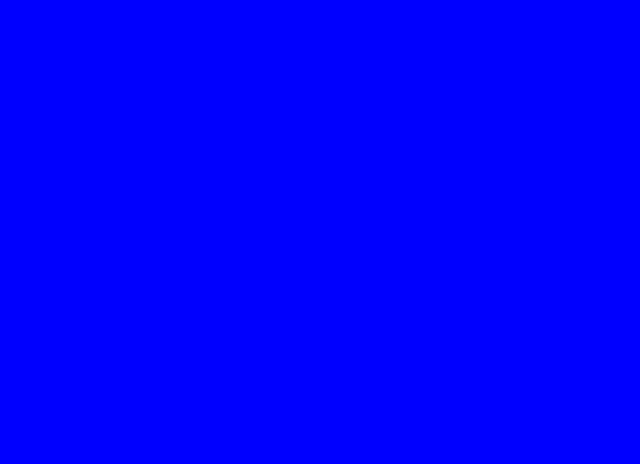
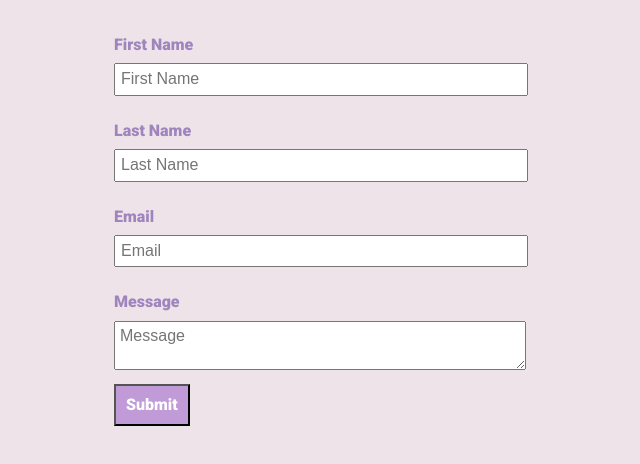
Before and after one commit to hhannakayee/assignment-5_preston-hanna, a plain HTML site: page index.html in a window 1280 px wide. Shown: the whole page, without its empty margins (14-654 px from the left). Drawn offline with Linux system fonts and the light colour scheme.

Commit message:
finish form

```diff
--- a/css/main.css
+++ b/css/main.css
@@ -1,7 +1,28 @@
 body {
-  background-color: blue;
+  background-color: #EDE3E9;
+  font-family: 'Roboto', sans-serif;
+  color: #9F84BD;
+  font-size: 16px;
 }
 
 .container {
   margin: auto;
+  width: 80%;
+  padding-top: 20px;
 }
+
+#firstname, #lastname, #email, #message {
+  width: 100%;
+  max-width: 400px;
+  padding: 5px;
+  margin-bottom: 10px;
+  margin-top: -7px;
+}
+
+.button {
+  background-color: #C09BD8;
+  padding: 10px;
+  font-family: 'Roboto', sans-serif;
+  color: #FFFFFF;
+  font-size: 16px;
+}
--- a/index.html
+++ b/index.html
@@ -7,10 +7,28 @@
 
     <link rel="stylesheet" href="css/vendor/normalize.min.css">
     <link rel="stylesheet" href="css/main.css">
+    <link href="https://fonts.googleapis.com/css?family=Roboto:900" rel="stylesheet">
 </head>
 <body>
 
   <div class="container">
+
+    <form id="form">
+            <p>First Name</p>
+                <input name="firstname" type="text" id="firstname" placeholder="First Name">
+
+            <p>Last Name</p>
+                <input name="lastname" type="text" id="lastname" placeholder="Last Name">
+
+            <p>Email</p>
+                <input name="email_address" type="email" id="email" placeholder="Email">
+
+            <p>Message</p>
+                <textarea name="message" id="message" placeholder="Message"></textarea><br />
+
+            <input type="submit" name="submit" class="button" value="Submit"/>
+
+        </form>
 
   </div>
 
--- a/js/main.js
+++ b/js/main.js
@@ -0,0 +1,13 @@
+var formSubmit = document.getElementsByTagName( 'form' );
+
+var firstName = document.getElementById( 'firstname' );
+var lastName = document.getElementById( 'lastname' );
+var email = document.getElementById( 'email' );
+var message = document.getElementById( 'message' );
+
+formSubmit[0].addEventListener( 'submit' , function() {
+  console.log( 'The firstName is: ' + firstName.value );
+  console.log( 'The lastName is: ' + lastName.value );
+  console.log( 'The email is: ' + email.value );
+  console.log( 'The message is: ' + message.value );
+});
```
